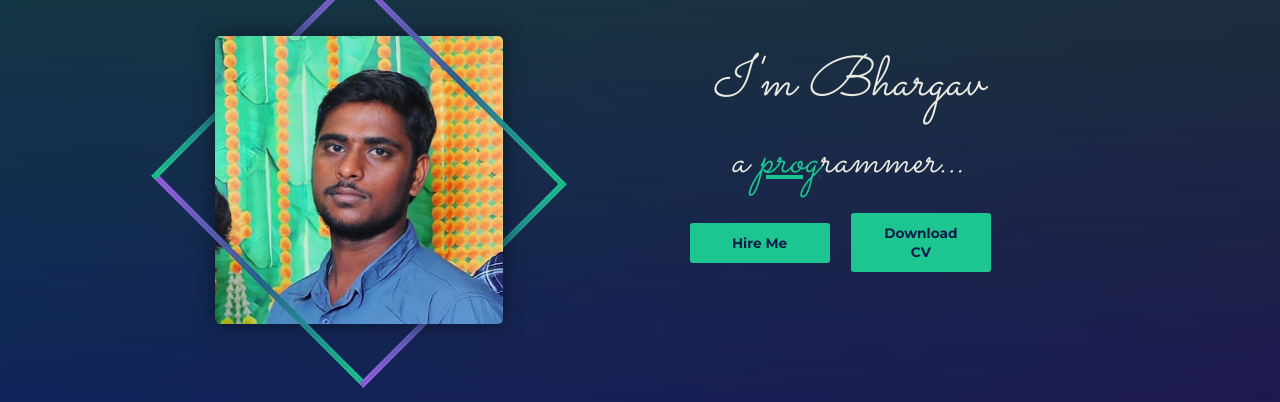
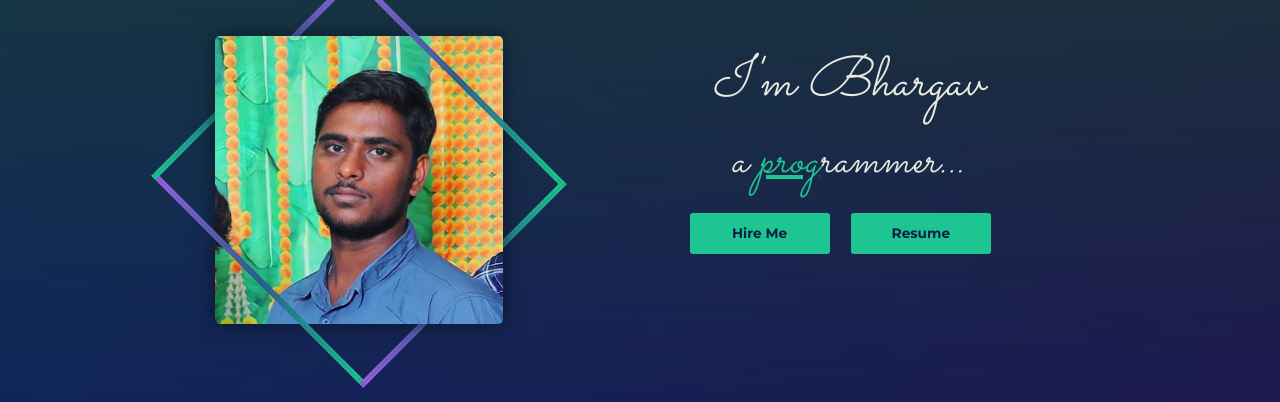
Before and after one commit to Bhargavbali/portfolio, a plain HTML site: page index.html in a window 1280 px wide. Shown: the part 95-497 px from the top of the page. Drawn offline with nearby package versions, Linux system fonts and the light colour scheme.

Commit message:
Update index.html

```diff
--- a/index.html
+++ b/index.html
@@ -136,7 +136,7 @@
                     target="_blank"
                     data-aos="zoom-in"
                     data-aos-anchor="data-aos-anchor"
-                    >Download CV</a
+                    >Resume</a
                   >
                 </div>
               </div>
```
